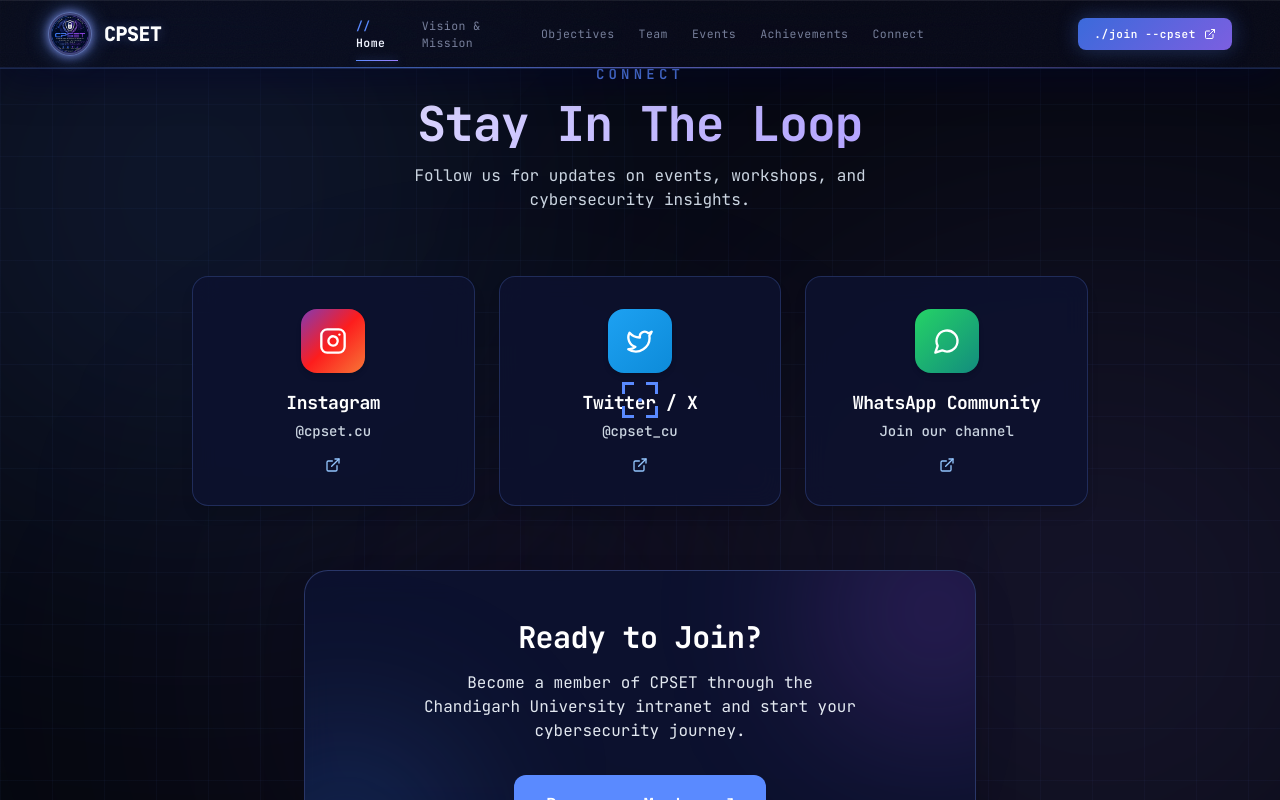
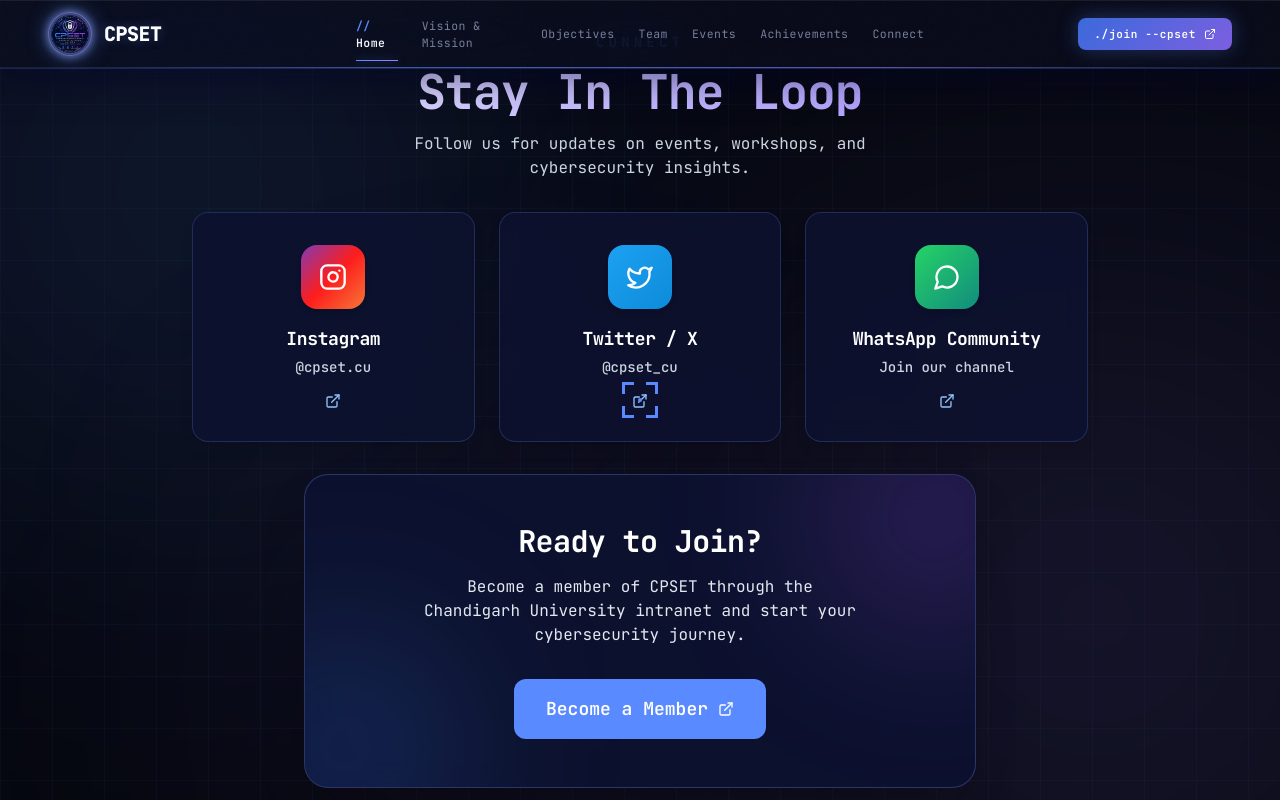
Before and after one commit to Pathi-AmanPal/CPSET, a Next.js app: page /connect in a window 1280 px wide. Shown: the top 800 px of the page. Built offline with nearby package versions, Linux system fonts and the light colour scheme.

Commit message:
style(spacing): significantly tighten inter-section gaps across all homepage sections

```diff
--- a/app/(public)/page.tsx
+++ b/app/(public)/page.tsx
@@ -22,38 +22,38 @@
 
       {/* 3D Perspective Scroll fold-in sections */}
       <Scroll3DSection maxRotateX={16} depth={100}>
-        <section id="vision-mission" className="py-8 md:py-12 border-t border-blue-500/15">
+        <section id="vision-mission" className="py-2 border-t border-blue-500/10">
           <VisionMission />
         </section>
       </Scroll3DSection>
 
       <Scroll3DSection maxRotateX={18} depth={120}>
-        <section id="objectives" className="py-8 md:py-12 border-t border-blue-500/15">
+        <section id="objectives" className="py-2 border-t border-blue-500/10">
           <ObjectivesList />
         </section>
       </Scroll3DSection>
 
       <Scroll3DSection maxRotateX={14} depth={90}>
-        <section id="team" className="py-8 md:py-12 border-t border-blue-500/15">
+        <section id="team" className="py-2 border-t border-blue-500/10">
           <TeamGrid />
           <TeamHighlightSection />
         </section>
       </Scroll3DSection>
 
       <Scroll3DSection maxRotateX={18} depth={140}>
-        <section id="events" className="py-8 md:py-12 border-t border-blue-500/15">
+        <section id="events" className="py-2 border-t border-blue-500/10">
           <EventsTimeline />
         </section>
       </Scroll3DSection>
 
       <Scroll3DSection maxRotateX={15} depth={100}>
-        <section id="achievements" className="py-8 md:py-12 border-t border-blue-500/15">
+        <section id="achievements" className="py-2 border-t border-blue-500/10">
           <AchievementsCarousel />
         </section>
       </Scroll3DSection>
 
       <Scroll3DSection maxRotateX={12} depth={80}>
-        <section id="connect" className="py-8 md:py-12 border-t border-blue-500/15">
+        <section id="connect" className="py-2 border-t border-blue-500/10">
           <ConnectTiles />
         </section>
       </Scroll3DSection>
--- a/components/sections/ConnectTiles.tsx
+++ b/components/sections/ConnectTiles.tsx
@@ -35,11 +35,11 @@
 
 export default function ConnectTiles() {
   return (
-    <main className="pt-16 pb-16">
+    <div className="py-6 md:py-8">
       <div className="max-w-7xl mx-auto px-4 sm:px-6 lg:px-8">
         {/* Header */}
         <motion.div
-          className="text-center mb-16"
+          className="text-center mb-8"
           variants={fadeInUp}
           initial="hidden"
           whileInView="visible"
@@ -103,7 +103,7 @@
 
         {/* Become a Member CTA */}
         <motion.div
-          className="mt-16 text-center"
+          className="mt-8 text-center"
           variants={fadeInUp}
           initial="hidden"
           whileInView="visible"
@@ -137,6 +137,6 @@
           </div>
         </motion.div>
       </div>
-    </main>
+    </div>
   );
 }
--- a/components/sections/EventsTimeline.tsx
+++ b/components/sections/EventsTimeline.tsx
@@ -78,8 +78,8 @@
   const past = events.filter((e) => !isUpcoming(e.eventDate));
 
   return (
-    <main className="pt-24 md:pt-32 pb-16">
-      <div className="max-w-7xl mx-auto px-4 sm:px-6 lg:px-8 space-y-16">
+    <div className="py-6 md:py-8">
+      <div className="max-w-7xl mx-auto px-4 sm:px-6 lg:px-8 space-y-8">
 
         {/* Header */}
         <motion.div
@@ -394,7 +394,7 @@
         </section>
 
       </div>
-    </main>
+    </div>
   );
 }
 
--- a/components/sections/TeamGrid.tsx
+++ b/components/sections/TeamGrid.tsx
@@ -587,7 +587,7 @@
   const [resetKey, setResetKey] = useState(0);
 
   return (
-    <section id="team" className="relative pt-24 md:pt-32 pb-24 overflow-hidden">
+    <section id="team" className="relative py-6 md:py-8 overflow-hidden">
       {/* ── Investigation Room Background Environment ── */}
       <div className="absolute inset-0 z-0 pointer-events-none">
         {/* Room Base Surface */}
```
